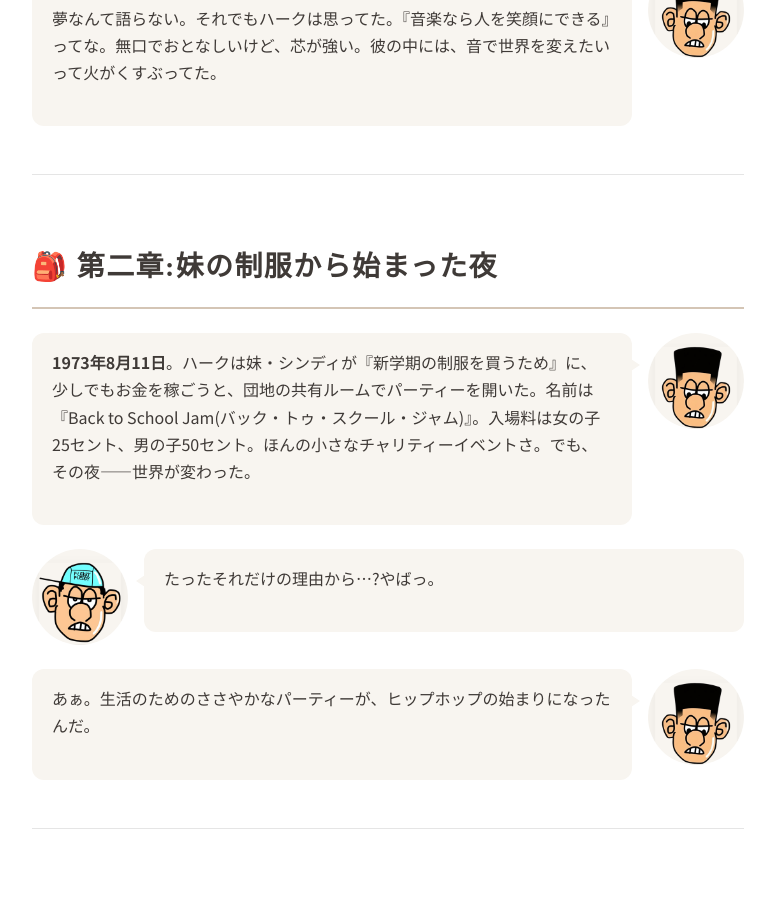
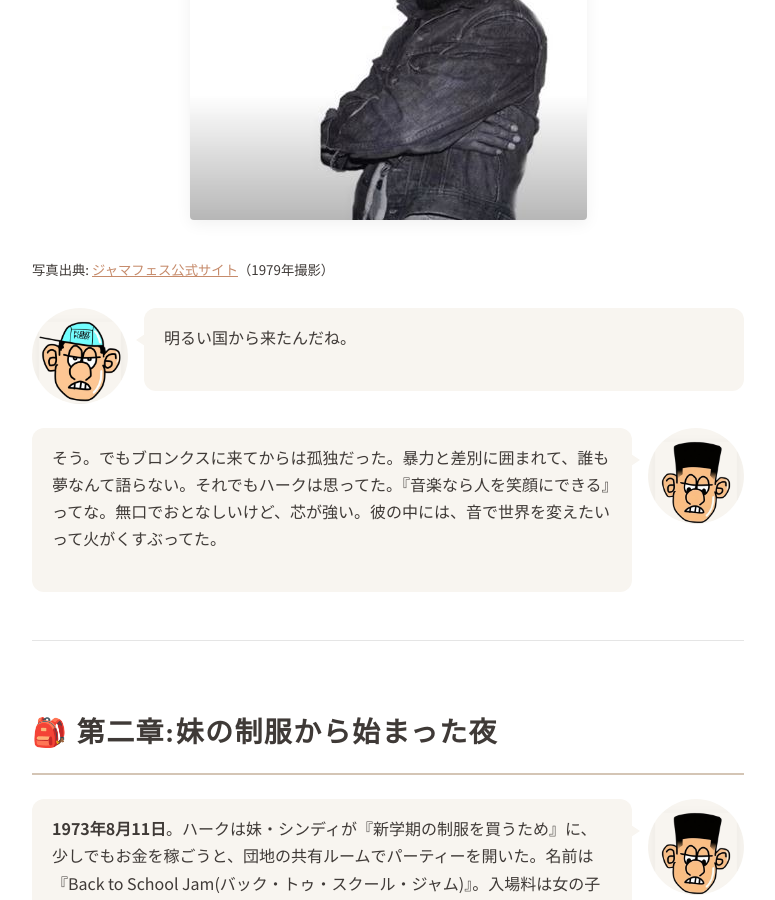
Before and after one commit to JunyaUnityDev/haribow-online-lesson-articles, a Jekyll site: the page built from _posts/2026-05-01-hiphop-origin.md, in a window 1280 px wide and 900 px high, scrolled down 2401 px. Shown: the whole window, without its empty margins (252-1027 px from the left). Built offline with Jekyll 4.4.1, drawn with Linux system fonts in a browser that asks for light colours; some web fonts are replaced.

Commit message:
Add young DJ Kool Herc (1979) photo to HIPHOP origin article
Quoted from jamafes.com block-party page with attribution caption
linking back to the source. Cropped 40px off the bottom to remove the
video player UI bleed.

Co-Authored-By: Claude Opus 4.7 (1M context) <noreply@anthropic.com>

```diff
--- a/_posts/2026-05-01-hiphop-origin.md
+++ b/_posts/2026-05-01-hiphop-origin.md
@@ -35,6 +35,9 @@ order: 5
 ## 🧠 第一章:ジャマイカから来た"静かな革命児"
 
 {% include character.html name="top" position="right" text="そんな街に、一人の青年がいた。名前は**クール・ハーク(DJ Kool Herc)**。彼はジャマイカ生まれで、子どもの頃から『サウンドシステム』の文化の中で育った。街にスピーカーを並べて爆音を鳴らし、MCが群衆を盛り上げる。音で人の心を動かす——それが彼の原点だった。" %}
+
+![DJ クール・ハーク（1979年）]({{ '/assets/images/dj-kool-herc-1979.jpg' | relative_url }})
+<small>写真出典: <a href="https://www.jamafes.com/block-party" target="_blank" rel="noopener">ジャマフェス公式サイト</a>（1979年撮影）</small>
 
 {% include character.html name="flekky" position="left" text="明るい国から来たんだね。" %}
 
```
Also changed, not shown: _drafts/hiphop-origin.md (+3 -0 lines), assets/images/dj-kool-herc-1979.jpg (added).
